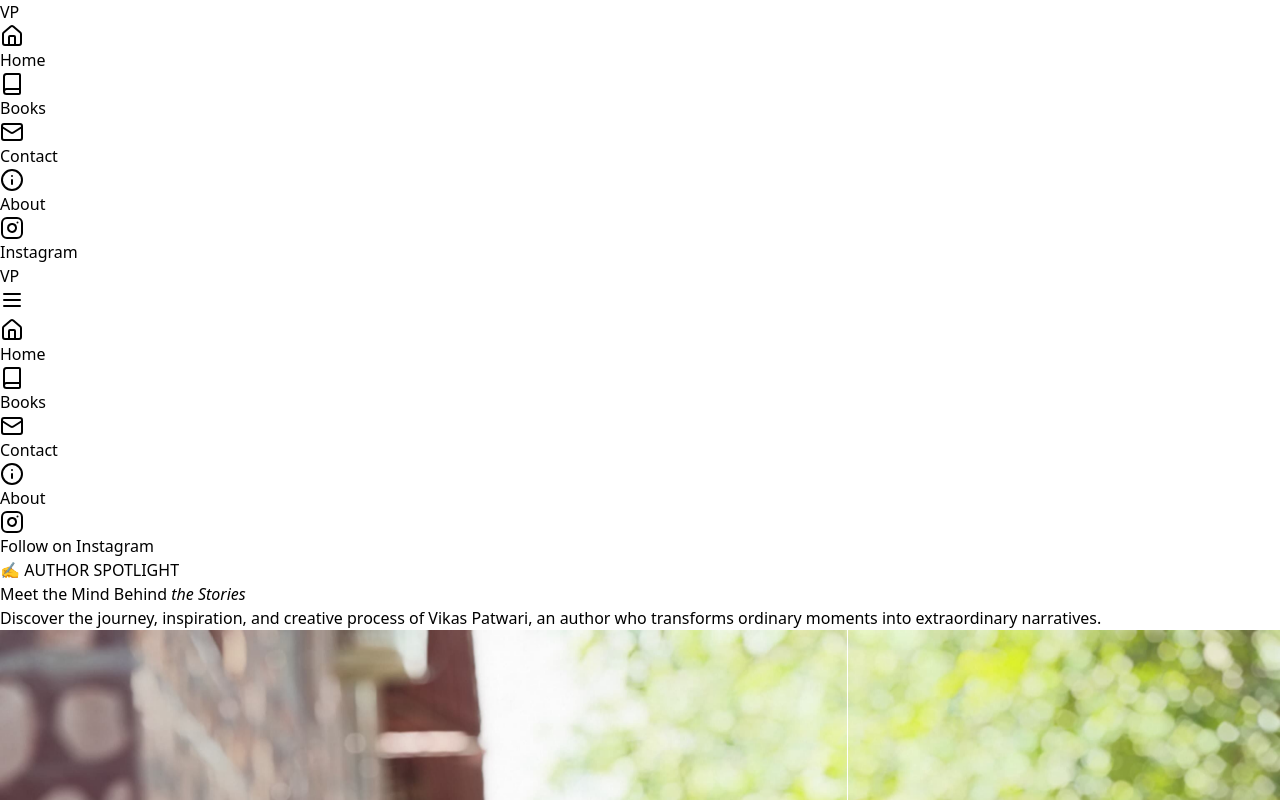
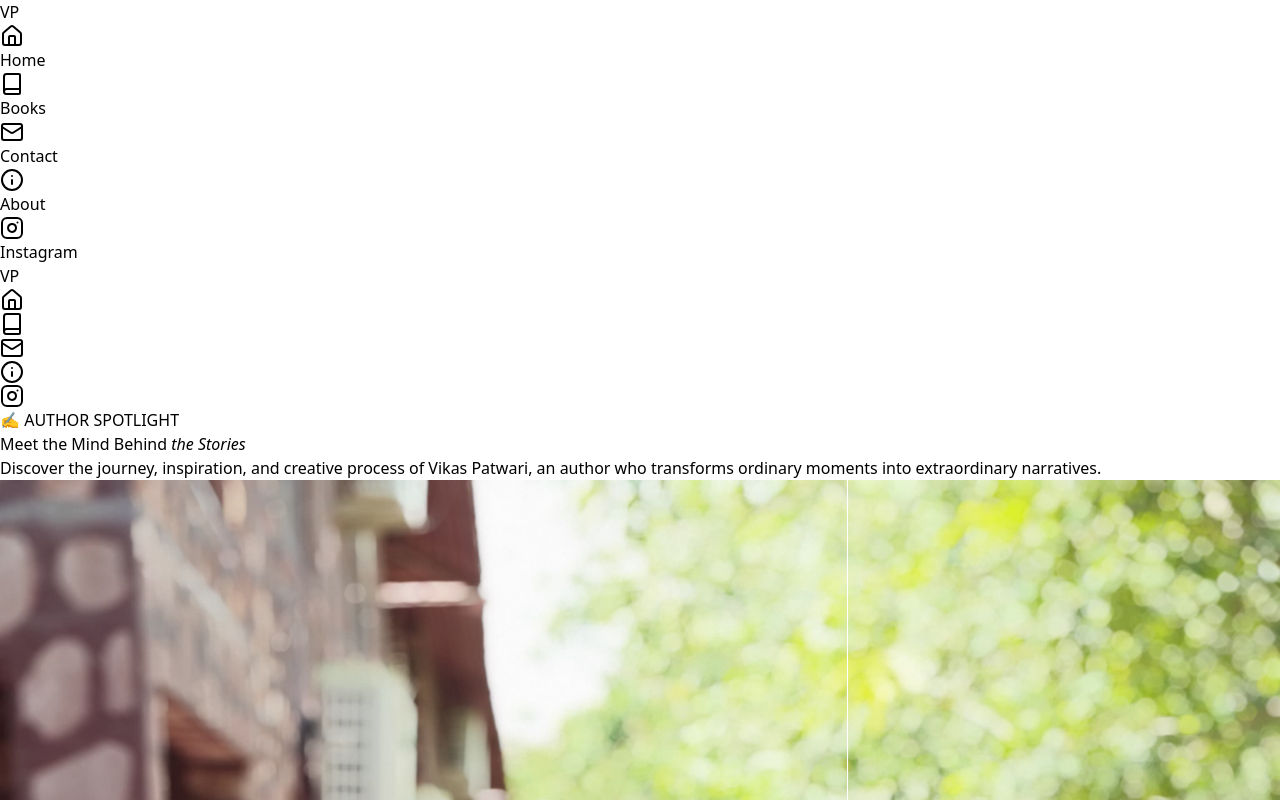
Before and after one commit to tejhagargi9/VPNovels, a React (Vite) app: page /about in a window 1280 px wide. Shown: the top 800 px of the page. Built offline with nearby package versions, Linux system fonts and the light colour scheme.

Commit message:
feat: refactor navbar

```diff
--- a/src/components/Navbar.jsx
+++ b/src/components/Navbar.jsx
@@ -1,12 +1,11 @@
 import React, { useState, useEffect } from "react";
 import { Link, useLocation } from "react-router-dom";
-import { Home, Book, Mail, Info, Instagram, Menu, X } from "lucide-react";
+import { Home, Book, Mail, Info, Instagram } from "lucide-react";
 
 const Navbar = () => {
   const location = useLocation();
   const [activeItem, setActiveItem] = useState("home");
   const [isScrolled, setIsScrolled] = useState(false);
-  const [isMobileMenuOpen, setIsMobileMenuOpen] = useState(false);
 
   useEffect(() => {
     const handleScroll = () => {
@@ -30,7 +29,6 @@ const Navbar = () => {
 
   const handleNavClick = (itemId) => {
     setActiveItem(itemId);
-    setIsMobileMenuOpen(false);
   };
 
   return (
@@ -126,62 +124,28 @@ const Navbar = () => {
       </div>
 
       {/* Mobile Navbar */}
-      <div className="fixed top-0 left-0 right-0 z-[60] p-3 md:hidden print:hidden">
+      <div className="fixed top-0 left-0 right-0 z-[60] p-2 md:hidden print:hidden">
         <nav
           className={`
           bg-white/95 backdrop-blur-xl border border-gray-200/50
-          rounded-full px-4 py-3 flex items-center justify-between
+          rounded-full px-2 py-2 flex items-center justify-between gap-1
           transition-all duration-300 ease-out
           shadow-xl shadow-gray-900/10
           ${isScrolled ? "scale-95 bg-white/98 shadow-2xl" : "scale-100"}
         `}
         >
           {/* Mobile Logo */}
-          <Link to="/" className="flex items-center gap-2">
+          <Link to="/" className="flex items-center">
             <div className="relative">
-              <div className="w-10 h-10 bg-gradient-to-br from-slate-800 via-slate-700 to-slate-900 rounded-full flex items-center justify-center shadow-lg">
-                <span className="text-white font-bold text-lg">VP</span>
+              <div className="w-8 h-8 bg-gradient-to-br from-slate-800 via-slate-700 to-slate-900 rounded-full flex items-center justify-center shadow-lg">
+                <span className="text-white font-bold text-sm">VP</span>
               </div>
-              <div className="absolute -top-0.5 -right-0.5 w-3 h-3 bg-blue-400 rounded-full border-2 border-white animate-pulse shadow-sm"></div>
+              <div className="absolute -top-0.5 -right-0.5 w-2 h-2 bg-blue-400 rounded-full border border-white animate-pulse shadow-sm"></div>
             </div>
           </Link>
 
-          {/* Mobile Menu Button */}
-          <button
-            onClick={() => setIsMobileMenuOpen(!isMobileMenuOpen)}
-            className="p-2 rounded-full text-gray-600 hover:text-slate-800 hover:bg-slate-50 transition-all duration-300"
-          >
-            {isMobileMenuOpen ? (
-              <X className="w-6 h-6" />
-            ) : (
-              <Menu className="w-6 h-6" />
-            )}
-          </button>
-        </nav>
-
-        {/* Mobile Menu Overlay */}
-        {isMobileMenuOpen && (
-          <div
-            className="fixed inset-0 bg-black/20 backdrop-blur-sm z-40"
-            onClick={() => setIsMobileMenuOpen(false)}
-          />
-        )}
-
-        {/* Mobile Menu */}
-        <div
-          className={`
-          fixed top-20 left-3 right-3 z-50
-          bg-white/95 backdrop-blur-xl border border-gray-200/50
-          rounded-2xl shadow-2xl shadow-gray-900/20
-          transition-all duration-300 ease-out
-          ${
-            isMobileMenuOpen
-              ? "opacity-100 translate-y-0 scale-100"
-              : "opacity-0 -translate-y-4 scale-95 pointer-events-none"
-          }
-        `}
-        >
-          <div className="p-4 space-y-2">
+          {/* Mobile Navigation Items */}
+          <div className="flex items-center gap-1 flex-1 justify-center">
             {navItems.map((item) => {
               const Icon = item.icon;
               const isActive = activeItem === item.id;
@@ -192,46 +156,47 @@ const Navbar = () => {
                   to={item.path}
                   onClick={() => handleNavClick(item.id)}
                   className={`
-                    flex items-center gap-3 px-4 py-3 rounded-xl
-                    transition-all duration-300 ease-out
+                    relative px-2 py-1.5 rounded-full flex items-center justify-center
+                    transition-all duration-300 ease-out group
                     ${
                       isActive
-                        ? "bg-gradient-to-r from-slate-800 via-slate-700 to-slate-900 text-white shadow-md shadow-slate-500/30"
-                        : "text-gray-700 hover:text-slate-800 hover:bg-slate-50"
+                        ? "bg-gradient-to-r from-slate-800 via-slate-700 to-slate-900 text-white shadow-md shadow-slate-500/30 scale-105"
+                        : "text-gray-600 hover:text-slate-800 hover:bg-slate-50"
                     }
                   `}
+                  title={item.label}
                 >
                   <Icon
-                    className={`w-5 h-5 transition-transform duration-300 ${
-                      isActive ? "scale-110" : ""
+                    className={`w-4 h-4 transition-transform duration-300 ${
+                      isActive
+                        ? "scale-110"
+                        : "group-hover:scale-110"
                     }`}
                   />
-                  <span className="font-medium text-base">{item.label}</span>
+                  {isActive && (
+                    <div className="absolute inset-0 bg-gradient-to-r from-slate-800/10 via-slate-700/10 to-slate-900/10 rounded-full -z-10"></div>
+                  )}
                 </Link>
               );
             })}
+          </div>
 
           {/* Mobile Instagram Link */}
-            <div className="border-t border-gray-200/50 pt-2 mt-4">
           <a
             href="https://www.instagram.com/untold_stories.official?igsh=ZWZoOWU1cGZucGd1"
             target="_blank"
             rel="noopener noreferrer"
-                onClick={() => setIsMobileMenuOpen(false)}
             className="
-                  flex items-center gap-3 px-4 py-3 rounded-xl
-                  text-gray-700 hover:text-pink-600 hover:bg-gradient-to-r hover:from-pink-50 hover:to-purple-50
-                  transition-all duration-300 ease-out
+              relative px-2 py-1.5 rounded-full flex items-center justify-center
+              transition-all duration-300 ease-out group
+              text-gray-600 hover:text-pink-600 hover:bg-gradient-to-r hover:from-pink-50 hover:to-purple-50
+              hover:shadow-md hover:shadow-pink-500/20
             "
+            title="Follow on Instagram"
           >
-                <Instagram className="w-5 h-5" />
-                <span className="font-medium text-base">
-                  Follow on Instagram
-                </span>
+            <Instagram className="w-4 h-4 transition-transform duration-300 group-hover:scale-110" />
           </a>
-            </div>
-          </div>
-        </div>
+        </nav>
       </div>
     </>
   );
--- a/src/pages/BooksPage.jsx
+++ b/src/pages/BooksPage.jsx
@@ -100,6 +100,8 @@ export default function BooksPage() {
       urls: {
         "amazon-india": "https://amzn.in/d/8buLZ7v",
         "amazon-global": "https://a.co/d/adWJV8X",
+        pothi: "#",
+        ebook: "#",
       },
       category: "others",
       description:
```
Lines whose indentation alone changed are shown as unchanged.
